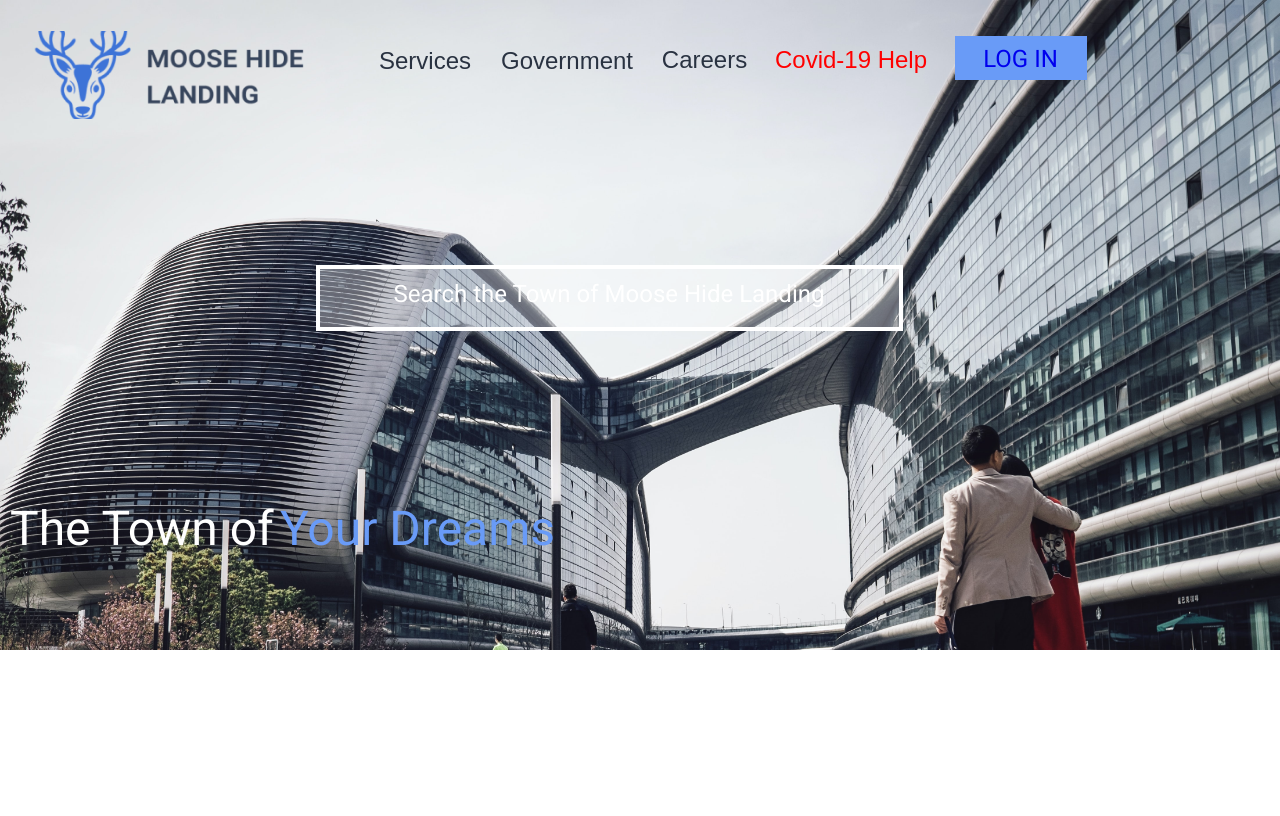
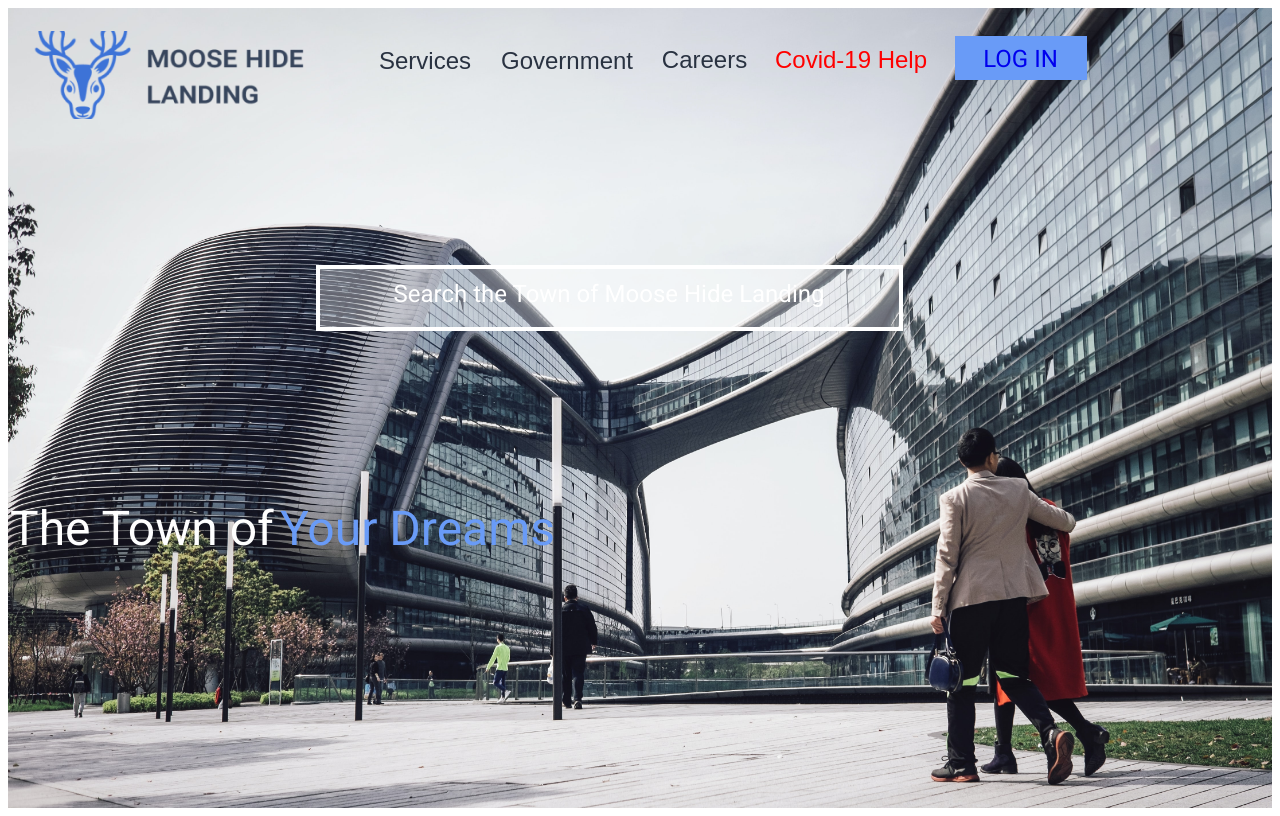
Before and after one commit to suitupMT/UARK-ISYS-5423-MooseHillGovWebDevelopment, a PHP site: the page made by WebFileFramework/Archived Old Web Code/main.html in a window 1280 px wide. Before the commit the page ends 650 px from the top, so only its background shows below. Run offline with PHP 8.4, Linux system fonts and the light colour scheme.

Commit message:
change background fit on main

```diff
--- a/WebFileFramework/css/main.css
+++ b/WebFileFramework/css/main.css
@@ -12,14 +12,11 @@ a:focus {
 }
 .v117_9 {
   width: 100%;
-  height: 650px;
+  height: 100vh;
   background: url("../images/landingBackground.jpg");
   opacity: 1;
-  position: absolute;
   background-size: cover;
-  top: 0px;
-  left: 0px;
-  overflow: hidden;
+  background-position: top;
 }
 /*logo*/
 .v118_7 {
```
